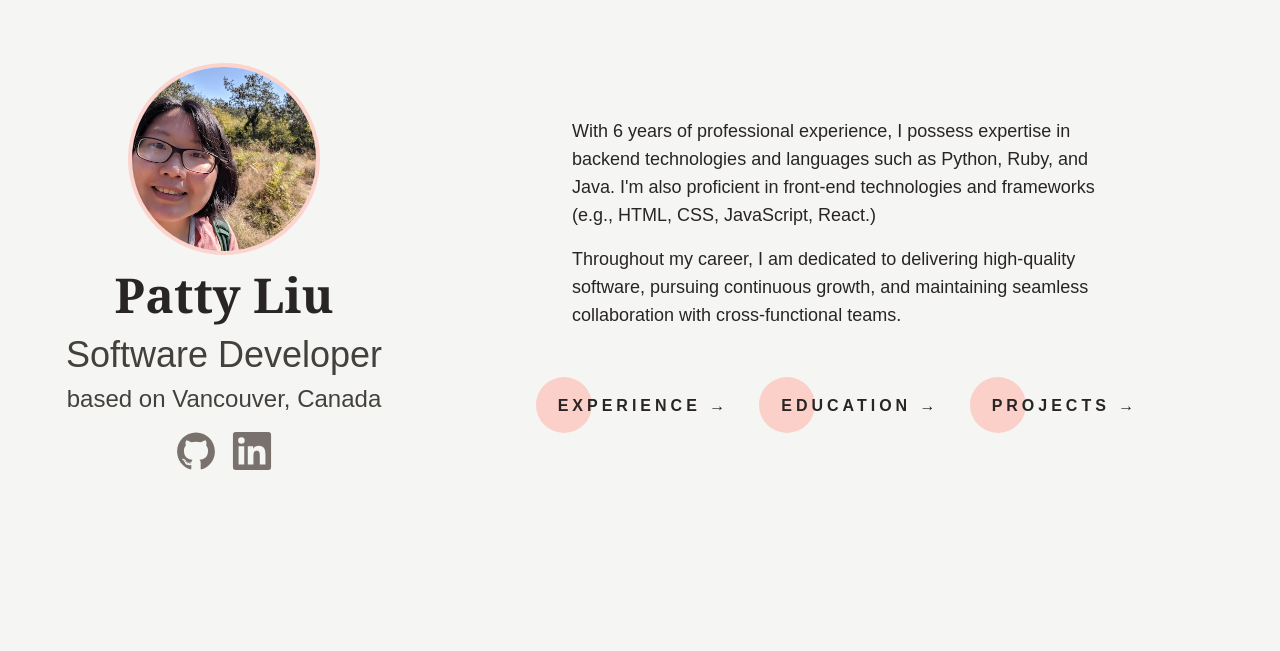
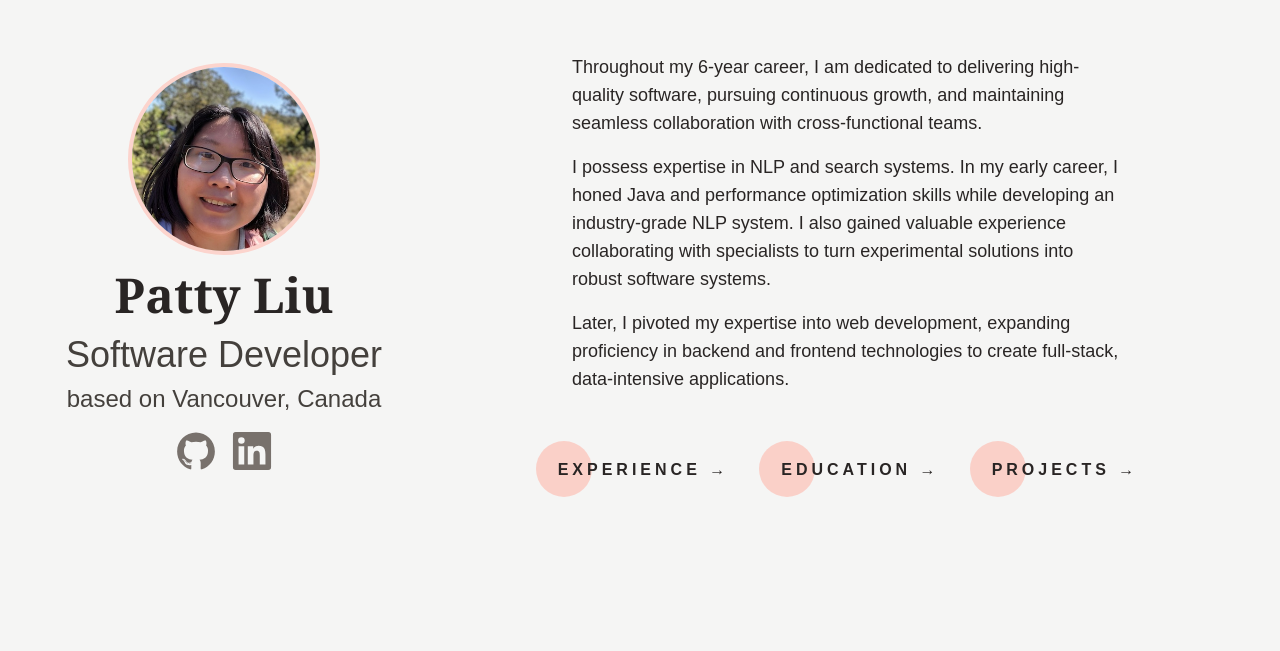
Before and after one commit to ikulan/ikulan.github.io, a React (Vite) app: page / in a window 1280 px wide. Shown: the part 149-800 px from the top of the page. Built offline with nearby package versions, Linux system fonts and the light colour scheme.

Commit message:
Update photo and introduction

```diff
--- a/src/landing/Landing.jsx
+++ b/src/landing/Landing.jsx
@@ -4,14 +4,14 @@ import NavButton from "./NavButton";
 
 const avatarProps = {
   img_url: "./photo.jpg",
-  alt_name: "Patty Liu",
+  alt_name: "Avatar Photo",
 };
 
 function Landing() {
   return (
-    <div className="grid min-h-screen py-6">
+    <div className="grid min-h-screen md:py-6">
       <div className="my-auto flex flex-col items-center lg:flex-row lg:justify-center">
-        <div className="space-y-2 md:space-y-4 lg:w-4/12">
+        <div className="md:space-y-4 lg:w-4/12">
           {/* header */}
           <div className="flex flex-col items-center md:space-y-2">
             <Avatar
@@ -30,7 +30,7 @@ function Landing() {
           </div>
 
           {/* social media icons */}
-          <div className="flex justify-center space-x-4">
+          <div className="my-2 flex justify-center space-x-4">
             <IconButton type="github" />
             <IconButton type="linkedin" />
           </div>
@@ -38,17 +38,23 @@ function Landing() {
 
         <div className="flex flex-col items-center space-y-2 md:space-y-4 lg:w-8/12">
           {/* description */}
-          <div className="space-y-4 text-pretty px-3 py-4 text-sm md:max-w-xl md:py-6 md:text-lg">
+          <div className="space-y-4 text-pretty px-3 text-sm md:max-w-xl md:py-4 md:py-6 md:text-lg">
             <p>
-              With 6 years of professional experience, I possess expertise in
-              backend technologies and languages such as Python, Ruby, and Java.
-              I&apos;m also proficient in front-end technologies and frameworks
-              (e.g., HTML, CSS, JavaScript, React.)
+              Throughout my 6-year career, I am dedicated to delivering
+              high-quality software, pursuing continuous growth, and maintaining
+              seamless collaboration with cross-functional teams.
             </p>
             <p>
-              Throughout my career, I am dedicated to delivering high-quality
-              software, pursuing continuous growth, and maintaining seamless
-              collaboration with cross-functional teams.
+              I possess expertise in NLP and search systems. In my early career,
+              I honed Java and performance optimization skills while developing
+              an industry-grade NLP system. I also gained valuable experience
+              collaborating with specialists to turn experimental solutions into
+              robust software systems.
+            </p>
+            <p>
+              Later, I pivoted my expertise into web development, expanding
+              proficiency in backend and frontend technologies to create
+              full-stack, data-intensive applications.
             </p>
           </div>
 
```
Also changed, not shown: public/photo.jpg, public/projects/landing_1024x768.png.
